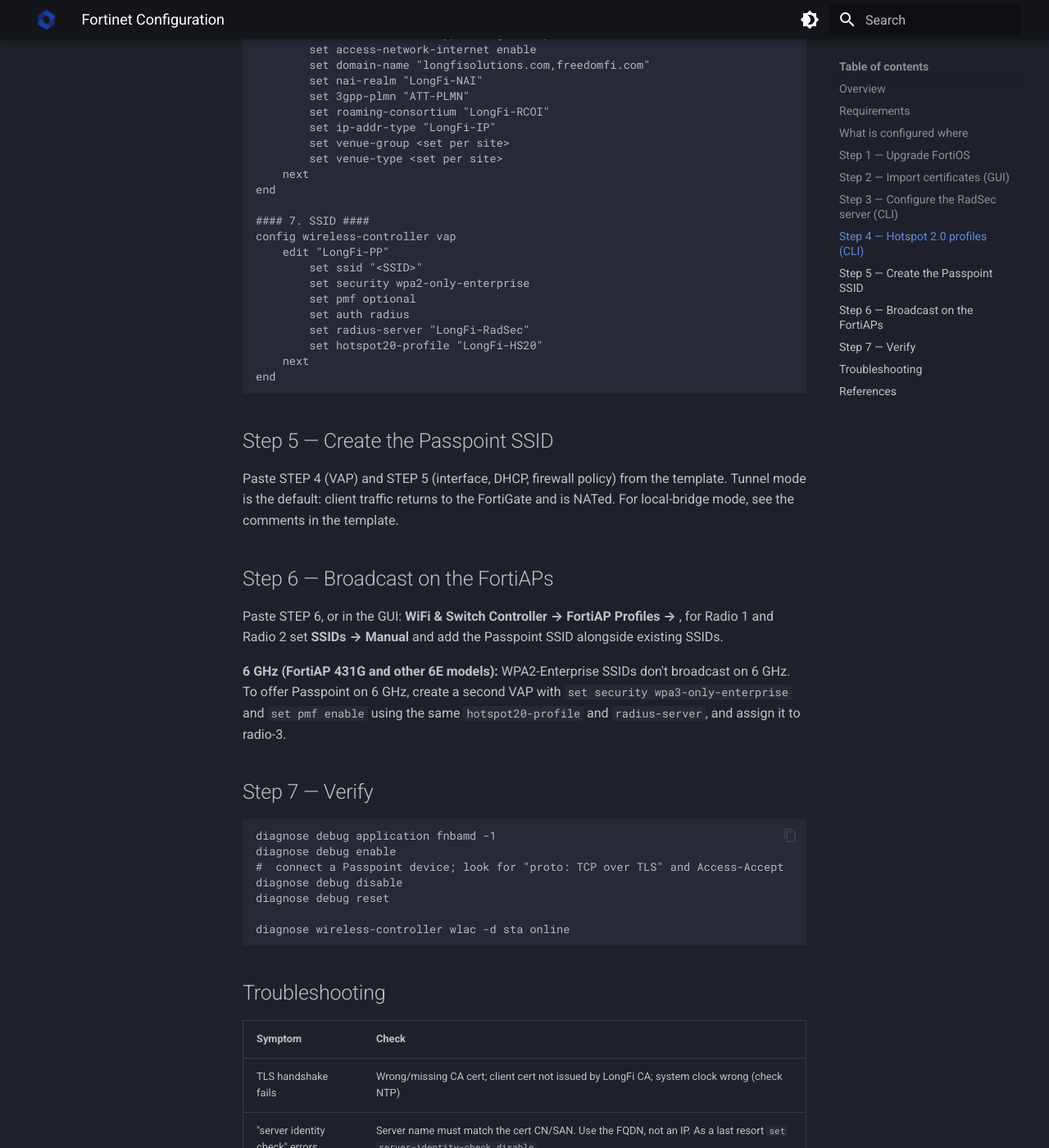
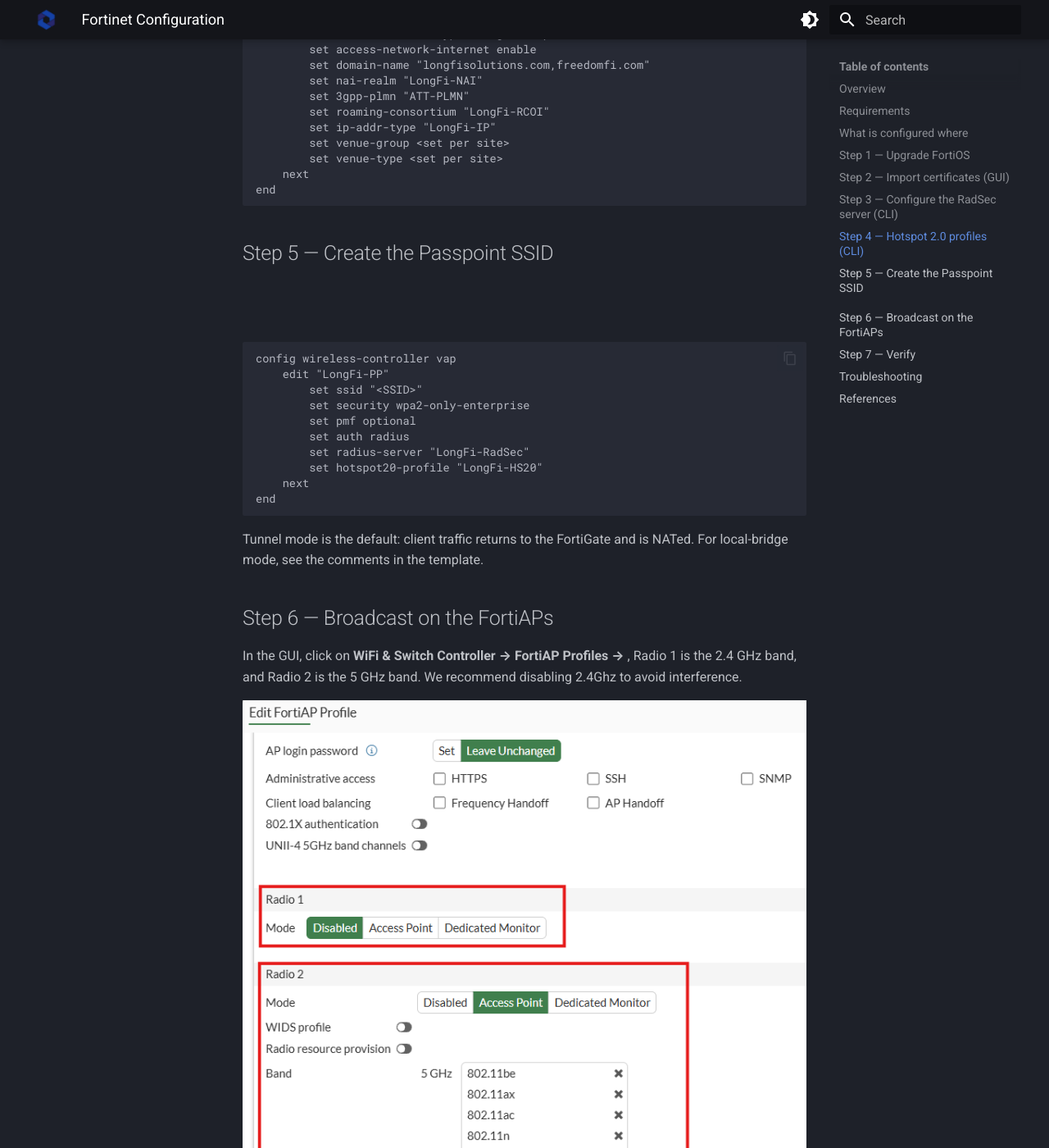
Before and after one commit to LongFi-Solutions/longfi-solutions.github.io, an MkDocs documentation site: the page built from docs/deployment/fortinet-configuration.md, in a window 1280 px wide and 1400 px high, scrolled down 5895 px. Shown: the whole window at 82% size. Built offline with MkDocs 1.6.1 and Material for MkDocs 9.7.7, drawn with Linux system fonts in a browser that asks for light colours.

Commit message:
Update Deployment Guides “fortinet-configuration” +1

````diff
--- a/docs/deployment/fortinet-configuration.md
+++ b/docs/deployment/fortinet-configuration.md
@@ -206,8 +206,14 @@ config wireless-controller hotspot20 hs-profile
         set venue-type <set per site>
     next
 end
+```
 
-#### 7. SSID ####
+## Step 5 — Create the Passpoint SSID
+
+##
+
+```plain
+
 config wireless-controller vap
     edit "LongFi-PP"
         set ssid "<SSID>"
@@ -218,21 +224,17 @@ config wireless-controller vap
         set hotspot20-profile "LongFi-HS20"
     next
 end
-
-
 ```
 
-## Step 5 — Create the Passpoint SSID
-
-Paste STEP 4 (VAP) and STEP 5 (interface, DHCP, firewall policy) from the template.
 Tunnel mode is the default: client traffic returns to the FortiGate and is NATed.
 For local-bridge mode, see the comments in the template.
 
 ## Step 6 — Broadcast on the FortiAPs
 
-Paste STEP 6, or in the GUI: **WiFi & Switch Controller → FortiAP Profiles → <profile>**,
-for Radio 1 and Radio 2 set **SSIDs → Manual** and add the Passpoint SSID
-alongside existing SSIDs.
+In the GUI, click on  **WiFi & Switch Controller → FortiAP Profiles → <profile>**,
+Radio 1 is the 2.4 GHz band, and Radio 2 is the 5 GHz band. We recommend disabling 2.4Ghz to avoid interference.
+
+![](/assets/images/20261119-214846.png)
 
 **6 GHz (FortiAP 431G and other 6E models):** WPA2-Enterprise SSIDs don't broadcast
 on 6 GHz. To offer Passpoint on 6 GHz, create a second VAP with
````
Also changed, not shown: docs/assets/images/20261119-214846.png (added).
